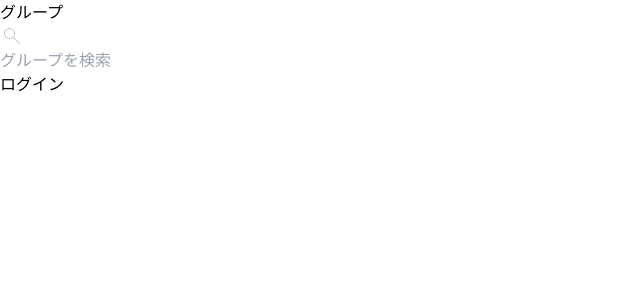
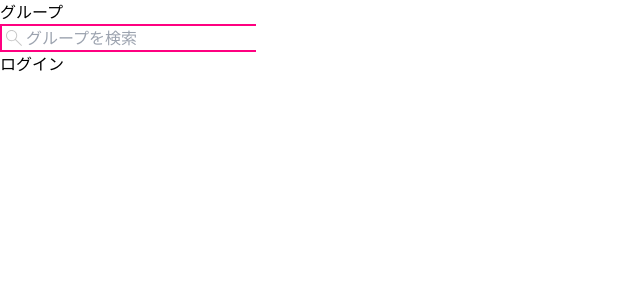
Before and after one commit to kusanohatsumi/service, a Next.js app: page /Community in a window 1280 px wide. Shown: the top 300 px of the page, without its empty margins (0-640 px from the left). Built offline with nearby package versions, Linux system fonts and the light colour scheme.

Commit message:
Update group.tsx

```diff
--- a/ui/Community/group.tsx
+++ b/ui/Community/group.tsx
@@ -3,24 +3,33 @@
 import styled from 'styled-components';
 import Image from 'next/image';
 
-// const Group = styled.div`
-//   <input type="text" name="name" value="" placeholder="山田 太郎">
-// `;
+const Transparent = styled.input.attrs({
+  type: 'text',
+  name: 'name',
+  placeholder: 'グループを検索',
+
+})`outline:none;
+
+`;
 
 export default function Group() {
   return (
     <>
 
       <h1>グループ</h1>
-      <div className=''>
+
+      <div id='pink' className='flex items-center w-64 border-2 bordre-solid border-vercel-pink'>
+
         <Image
           src="/search.svg"
           alt="magn glassifying"
           width={24}
           height={24}
         />
-      <input type="text" name="name" value="" placeholder="グループを検索"></input>
+
+        <Transparent></Transparent>
       </div>
+
     </>
   );
 }
```
Lines whose indentation alone changed are shown as unchanged.
